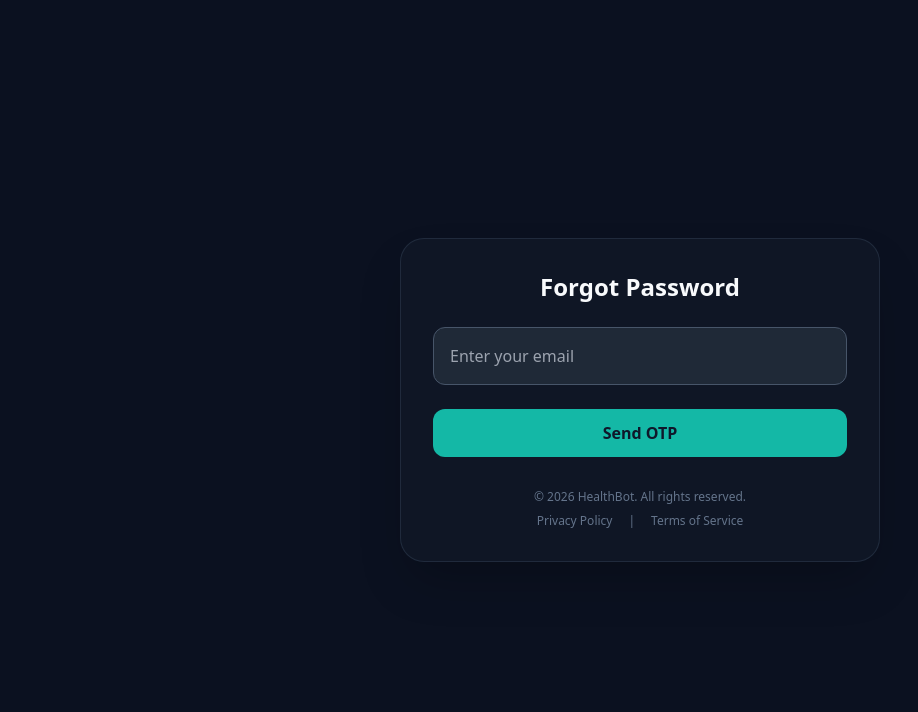
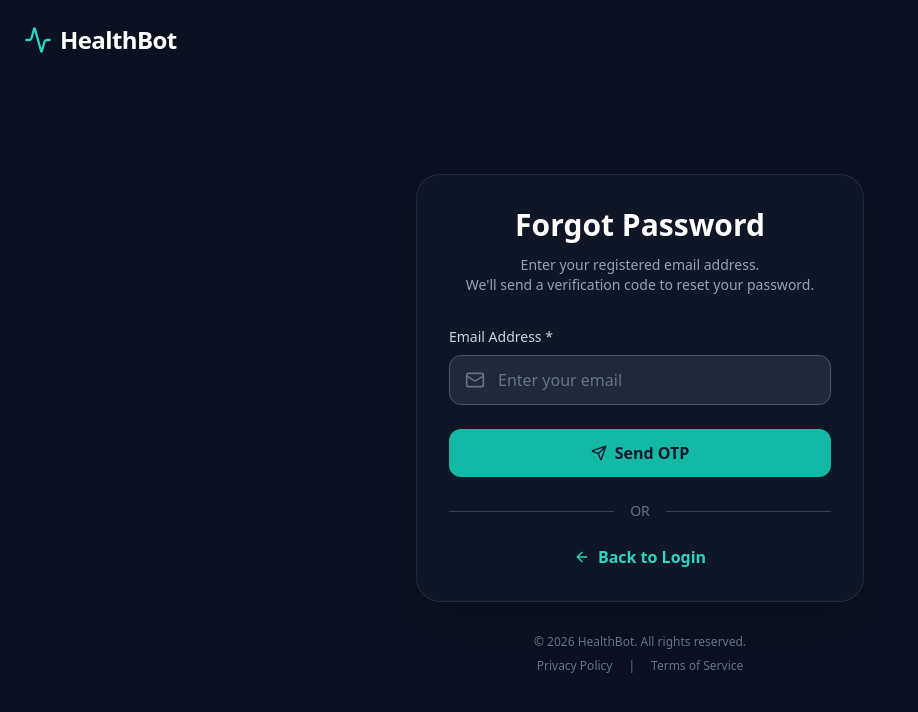
Before and after one commit to junaidnazeer/HealthBot-fullstack, a React (Create React App) app in the folder frontend/: page /forgot-password in a window 1280 px wide. Shown: the top 712 px of the page, without its empty margins (0-918 px from the left). Built offline with nearby package versions, Linux system fonts and the light colour scheme; no server answers.

Commit message:
Add ForgotPassword UI

```diff
--- a/frontend/src/pages/ForgotPassword.js
+++ b/frontend/src/pages/ForgotPassword.js
@@ -1,128 +1,93 @@
-import React, { useState, useEffect } from "react";
+import React, { useState } from "react";
+import { Link, useNavigate } from "react-router-dom";
+import { Activity, Mail, Send, ArrowLeft } from "lucide-react";
 
-const ForgotPassword = () => {
-  const [step, setStep] = useState(1);
+export default function ForgotPassword() {
   const [email, setEmail] = useState("");
-  const [otp, setOtp] = useState("");
   const [loading, setLoading] = useState(false);
-  const [timeLeft, setTimeLeft] = useState(0);
+  const navigate = useNavigate();
 
-  useEffect(() => {
-    if (timeLeft > 0) {
-      const timer = setTimeout(() => setTimeLeft(timeLeft - 1), 1000);
-      return () => clearTimeout(timer);
-    }
-  }, [timeLeft]);
+  const handleSendOtp = async (e) => {
+    e.preventDefault();
+    setLoading(true);
+    // TODO: Add your API call here
+    console.log("Sending OTP to:", email);
 
-  const handleSendOtp = async () => {
-    setLoading(true);
-    try {
-      // IMPORTANT: Replace this URL with your ACTUAL live backend URL
-      // If your backend is also on Vercel, use: /api/send-otp
-      const response = await fetch("YOUR_BACKEND_URL/api/send-otp", {
-        method: "POST",
-        headers: { "Content-Type": "application/json" },
-        body: JSON.stringify({ email }),
-      });
-
-      if (response.ok) {
-        setStep(2);
-        setTimeLeft(45);
-      } else {
-        // This log will appear in your browser's "Console" tab
-        const errorData = await response.text();
-        console.error("Server Error Details:", errorData);
-        alert(
-          `Failed to send OTP. Error: ${errorData || "Please check the email."}`,
-        );
-      }
-    } catch (error) {
-      console.error("Network Error:", error);
-      alert("Network error: Could not reach the server.");
-    } finally {
+    // Simulate API delay, then navigate to verify email
+    setTimeout(() => {
       setLoading(false);
-    }
-  };
-
-  const handleVerifyOtp = async () => {
-    setLoading(true);
-    try {
-      const response = await fetch("YOUR_BACKEND_URL/api/verify-otp", {
-        method: "POST",
-        headers: { "Content-Type": "application/json" },
-        body: JSON.stringify({ email, otp }),
-      });
-
-      if (response.ok) {
-        setStep(3);
-      } else {
-        alert("Invalid OTP.");
-      }
-    } catch (error) {
-      console.error("Error:", error);
-    } finally {
-      setLoading(false);
-    }
+      navigate("/verify-email", { state: { email } });
+    }, 1000);
   };
 
   return (
-    <div className="min-h-screen bg-[#0B1120] font-sans text-slate-50 flex flex-col items-center">
-      <main className="flex-1 flex flex-col justify-center items-center w-full px-4 my-10">
-        <div className="bg-[#111827]/80 border border-slate-700/50 rounded-3xl p-8 w-full max-w-[480px] shadow-2xl">
-          {step === 1 && (
-            <div className="flex flex-col items-center">
-              <h1 className="text-2xl font-bold mb-6">Forgot Password</h1>
+    <div className="min-h-screen bg-[#0B1120] font-sans text-slate-50 flex flex-col">
+      {/* Top Logo */}
+      <div className="w-full p-6 flex justify-start">
+        <Link to="/" className="flex items-center gap-2">
+          <Activity className="h-7 w-7 text-teal-400" />
+          <span className="text-2xl font-bold text-white tracking-tight">
+            HealthBot
+          </span>
+        </Link>
+      </div>
+
+      <main className="flex-1 flex flex-col justify-center items-center w-full px-4 max-w-[480px] mx-auto">
+        <div className="bg-[#111827]/80 border border-slate-700/50 rounded-3xl p-8 w-full shadow-2xl">
+          <h1 className="text-3xl font-bold text-white mb-3 text-center">
+            Forgot Password
+          </h1>
+          <p className="text-slate-400 text-sm text-center mb-8">
+            Enter your registered email address.
+            <br />
+            We'll send a verification code to reset your password.
+          </p>
+
+          <form onSubmit={handleSendOtp} className="space-y-6">
+            <div>
+              <label className="block text-sm font-medium text-slate-300 mb-2">
+                Email Address *
+              </label>
+              <div className="relative">
+                <Mail className="absolute left-4 top-1/2 -translate-y-1/2 h-5 w-5 text-slate-500" />
                 <input
                   type="email"
+                  required
                   placeholder="Enter your email"
-                className="w-full bg-[#1F2937] p-4 rounded-xl border border-slate-600 mb-6 focus:outline-none"
                   value={email}
                   onChange={(e) => setEmail(e.target.value)}
+                  className="w-full bg-[#1F2937] border border-slate-600 rounded-xl py-3 pl-12 pr-4 text-white placeholder-slate-500 focus:outline-none focus:border-teal-500"
                 />
-              <button
-                onClick={handleSendOtp}
-                disabled={loading}
-                className="w-full bg-teal-500 text-slate-900 font-bold py-3 rounded-xl hover:bg-teal-400 transition disabled:opacity-50"
-              >
-                {loading ? "Sending..." : "Send OTP"}
-              </button>
               </div>
-          )}
-
-          {step === 2 && (
-            <div className="flex flex-col items-center">
-              <h1 className="text-2xl font-bold mb-4">Verify OTP</h1>
-              <input
-                type="text"
-                placeholder="Enter 6-digit code"
-                className="w-full bg-[#1F2937] p-4 rounded-xl border border-slate-600 mb-4 text-center tracking-widest text-xl focus:outline-none"
-                value={otp}
-                onChange={(e) => setOtp(e.target.value)}
-              />
-
-              <div className="mt-2 text-sm text-slate-400">
-                Didn't receive the code?{" "}
-                <button
-                  onClick={handleSendOtp}
-                  disabled={timeLeft > 0 || loading}
-                  className={`font-bold ${timeLeft > 0 ? "text-slate-600" : "text-teal-400 hover:text-teal-300"}`}
-                >
-                  {timeLeft > 0 ? `Resend in ${timeLeft}s` : "Resend"}
-                </button>
             </div>
 
             <button
-                onClick={handleVerifyOtp}
+              type="submit"
               disabled={loading}
-                className="w-full mt-6 bg-teal-500 text-slate-900 font-bold py-3 rounded-xl hover:bg-teal-400 transition disabled:opacity-50"
+              className="w-full bg-teal-500 hover:bg-teal-600 text-slate-900 font-bold py-3 rounded-xl flex items-center justify-center gap-2 transition disabled:opacity-50"
             >
-                {loading ? "Verifying..." : "VERIFY OTP"}
+              <Send className="h-4 w-4" />
+              {loading ? "Sending..." : "Send OTP"}
             </button>
+          </form>
+
+          <div className="my-6 flex items-center gap-4">
+            <div className="flex-1 h-px bg-slate-700"></div>
+            <span className="text-slate-500 text-sm">OR</span>
+            <div className="flex-1 h-px bg-slate-700"></div>
           </div>
-          )}
 
-          {/* Footer - NOW NON-CLICKABLE */}
-          <div className="mt-8 text-center text-xs text-slate-500">
+          <Link
+            to="/login"
+            className="flex items-center justify-center gap-2 text-teal-400 hover:text-teal-300 font-semibold transition"
+          >
+            <ArrowLeft className="h-4 w-4" />
+            Back to Login
+          </Link>
+        </div>
+
+        {/* Non-Clickable Footer */}
+        <div className="mt-8 text-center text-xs text-slate-500 pb-8">
           <p>© 2026 HealthBot. All rights reserved.</p>
           <div className="mt-2 flex justify-center gap-4">
             <span>Privacy Policy</span>
@@ -130,10 +95,7 @@ const ForgotPassword = () => {
             <span>Terms of Service</span>
           </div>
         </div>
-        </div>
       </main>
     </div>
   );
-};
-
-export default ForgotPassword;
+}
```
Lines whose indentation alone changed are shown as unchanged.
